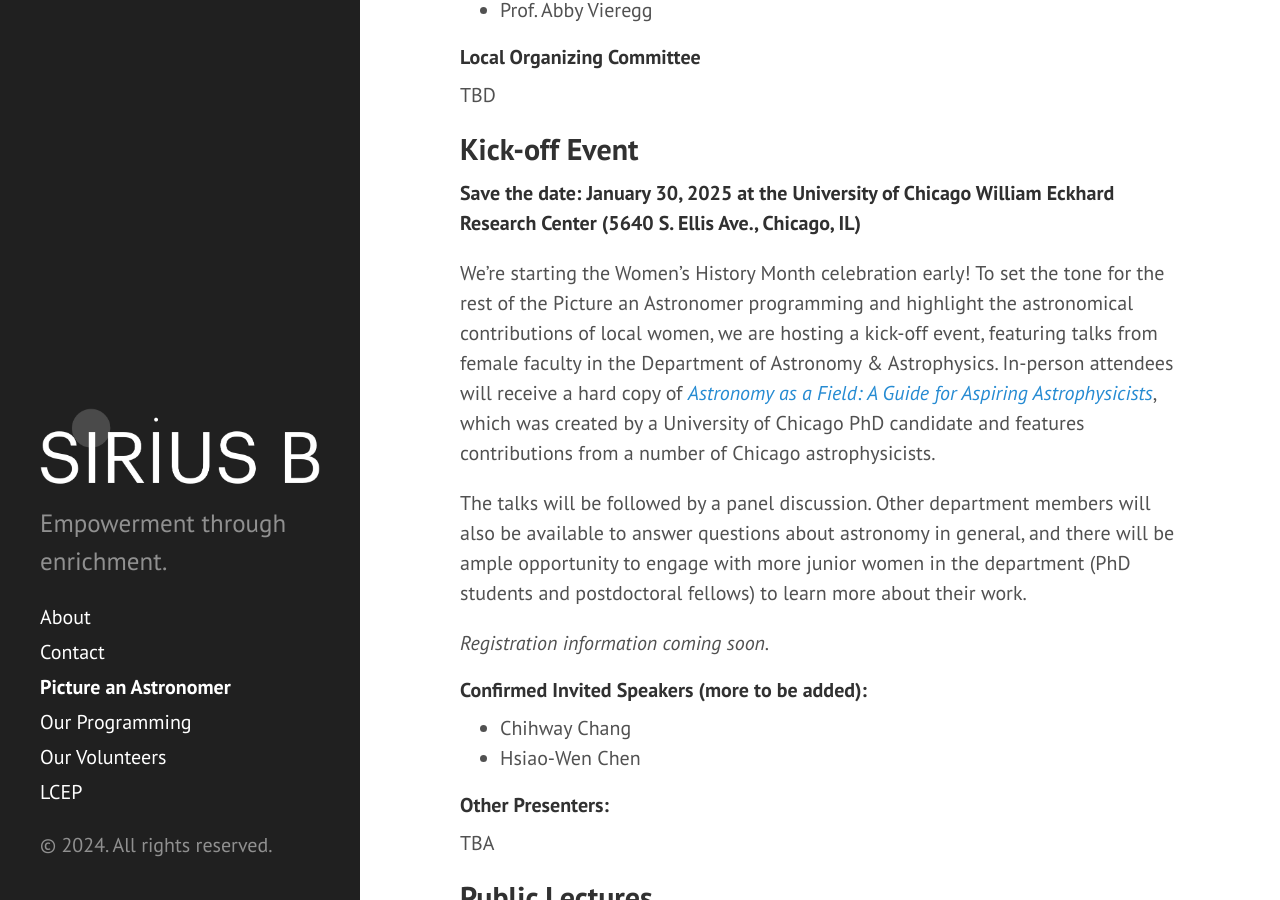
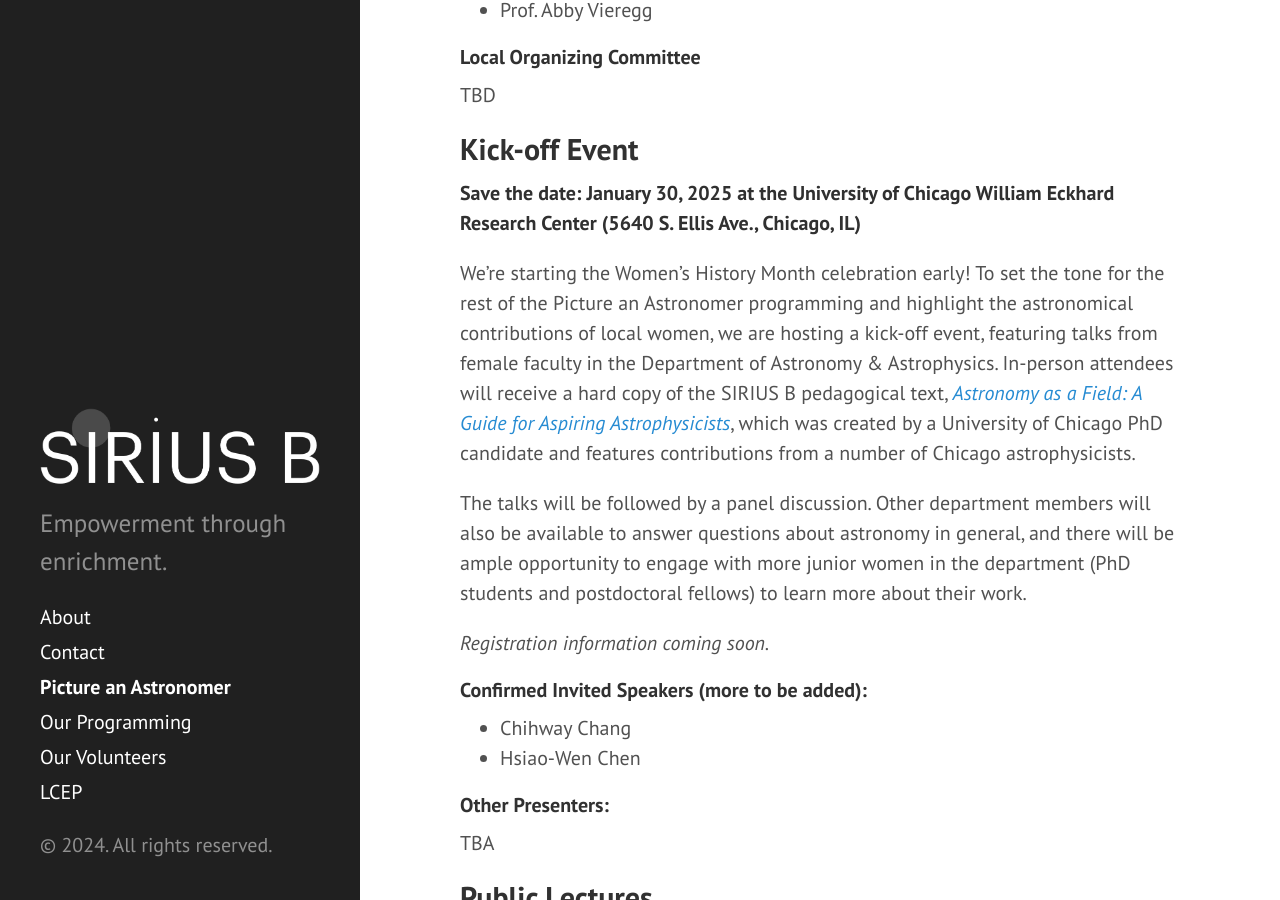
Before and after one commit to siriusb-org/siriusb-org.github.io, a Jekyll site: the page built from pictureanastronomer.md, in a window 1280 px wide and 900 px high, scrolled down 700 px. Built offline with Jekyll 4.4.1, drawn with Linux system fonts in a browser that asks for light colours.

Commit message:
update book reference

```diff
--- a/pictureanastronomer.md
+++ b/pictureanastronomer.md
@@ -23,7 +23,7 @@ TBD
 
 **Save the date: January 30, 2025 at the University of Chicago William Eckhard Research Center (5640 S. Ellis Ave., Chicago, IL)**
 
-We're starting the Women's History Month celebration early! To set the tone for the rest of the Picture an Astronomer programming and highlight the astronomical contributions of local women, we are hosting a kick-off event, featuring talks from female faculty in the Department of Astronomy & Astrophysics.  In-person attendees will receive a hard copy of [*Astronomy as a Field: A Guide for Aspiring Astrophysicists*](https://arxiv.org/abs/2312.04041){:target="_blank"}, which was created by a University of Chicago PhD candidate and features contributions from a number of Chicago astrophysicists.
+We're starting the Women's History Month celebration early! To set the tone for the rest of the Picture an Astronomer programming and highlight the astronomical contributions of local women, we are hosting a kick-off event, featuring talks from female faculty in the Department of Astronomy & Astrophysics.  In-person attendees will receive a hard copy of the SIRIUS B pedagogical text, [*Astronomy as a Field: A Guide for Aspiring Astrophysicists*](https://arxiv.org/abs/2312.04041){:target="_blank"}, which was created by a University of Chicago PhD candidate and features contributions from a number of Chicago astrophysicists.
 
 The talks will be followed by a panel discussion. Other department members will also be available to answer questions about astronomy in general, and there will be ample opportunity to engage with more junior women in the department (PhD students and postdoctoral fellows) to learn more about their work.
 
```
